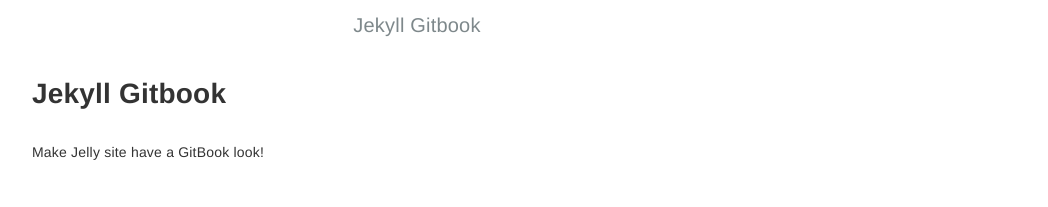
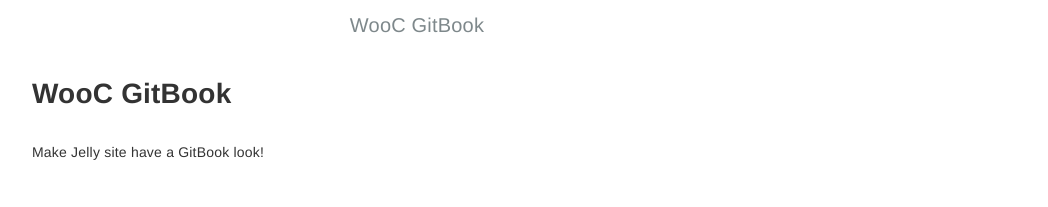
Before and after one commit to OnceTrue/OnceTrue.github.io, a Jekyll site: the page built from index.md, in a window 1280 px wide. Shown: the top 207 px of the page, without its empty margins (223-1271 px from the left). Built offline with Jekyll 4.4.1, drawn with Linux system fonts in a browser that asks for light colours; part of the change alters nothing that is shown.

Commit message:
Initial commit

```diff
--- a/_config.yml
+++ b/_config.yml
@@ -1,16 +1,16 @@
 # Configurations
-title:            Jekyll Gitbook
-longtitle:        Jekyll Gitbook
-author:           HE Tao
-email:            sighingnow@gmail.com
+title:            WooC GitBook
+longtitle:        WooC GitBook
+author:           WooC
+email:            WooC@gmail.com
 description: >
-  Build Jekyll site with the GitBook style.
+  테스트
 
 version:          1.0
 gitbook_version:  3.2.3
 
 url:              'https://OnceTrue.github.io'
-baseurl:          '/jekyll-gitbook'
+baseurl:          '/main'
 rss:              RSS
 
 toc:
```
